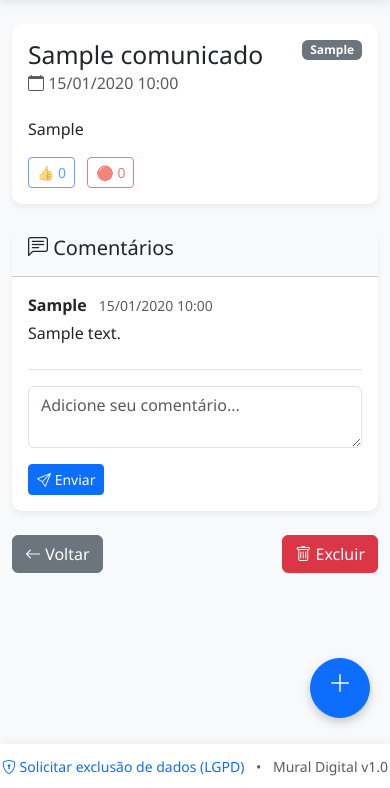
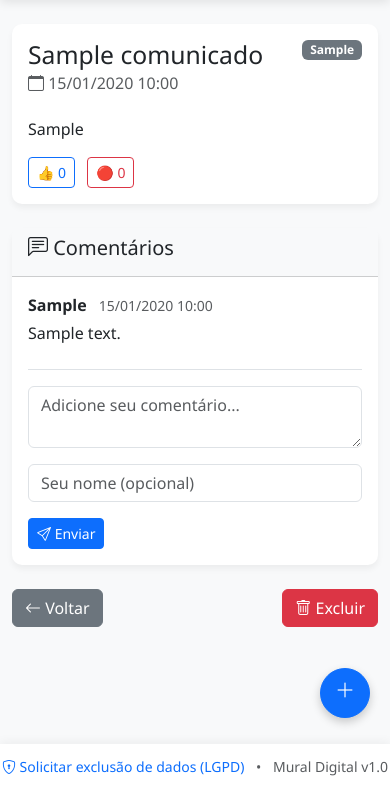
Before and after one commit to mathzus/mural-digital-flask, a Flask app: template mural_digital/templates/comunicado.html in a window 390 px wide. Shown: the part 56-844 px from the top of the page. Run offline with Flask 3, Linux system fonts and the light colour scheme; the template is opened without the code that fills it: values that come from a table or form of the project are taken from there, others are empty; tables that the repository leaves empty hold one stand-in row (values such as "Sample post").

Commit message:
Versão inicial do Mural Digital com todas as correções

```diff
--- a/mural_digital/app.py
+++ b/mural_digital/app.py
@@ -1,5 +1,4 @@
-# app.py
-from flask import Flask, render_template, request, redirect, url_for, flash, session
+from flask import Flask, render_template, request, redirect, url_for, flash, session, jsonify, g
 from flask_sqlalchemy import SQLAlchemy
 from datetime import datetime
 import os
@@ -7,25 +6,31 @@ from cryptography.fernet import Fernet
 from markupsafe import escape
 from sqlalchemy import text
 from sqlalchemy.exc import OperationalError
+import logging
 
 app = Flask(__name__)
 
-# =============================================
-# CONFIGURAÇÕES
-# =============================================
-# Segurança
+# Configurações
 app.config['SECRET_KEY'] = os.environ.get('SECRET_KEY', 'dev-key-local')
 app.config['CHAVE_CRIPTOGRAFIA'] = os.environ.get('CHAVE_CRIPTOGRAFIA', Fernet.generate_key().decode())
+app.config['SQLALCHEMY_DATABASE_URI'] = os.environ.get('DATABASE_URL', '').replace("postgres://", "postgresql://", 1)
+app.config['SQLALCHEMY_TRACK_MODIFICATIONS'] = False
+app.config['SQLALCHEMY_ENGINE_OPTIONS'] = {
+    'pool_pre_ping': True,
+    'pool_recycle': 300,
+    'pool_timeout': 30,
+    'max_overflow': 60,
+    'pool_size': 10
+}
+
+db = SQLAlchemy(app)
 cipher_suite = Fernet(app.config['CHAVE_CRIPTOGRAFIA'].encode())
 
-# Banco de Dados
-app.config['SQLALCHEMY_DATABASE_URI'] = os.environ.get('DATABASE_URL', '').replace("postgres://", "postgresql://", 1)
-app.config['SQLALCHEMY_TRACK_MODIFICATIONS'] = False
-db = SQLAlchemy(app)
+# Configuração de logs
+logging.basicConfig(level=logging.INFO)
+app.logger.setLevel(logging.INFO)
 
-# =============================================
-# MODELOS (TABELAS)
-# =============================================
+# Modelos
 class Reacao(db.Model):
     id = db.Column(db.Integer, primary_key=True)
     tipo = db.Column(db.String(20), nullable=False)
@@ -49,19 +54,17 @@ class Comunicado(db.Model):
     prioridade = db.Column(db.String(20), default='normal')
     categoria = db.Column(db.String(50), default='comunicado')
 
-# =============================================
-# VERIFICAÇÃO DE CONEXÃO COM O BANCO
-# =============================================
+# Funções auxiliares
 def verificar_conexao_banco():
     try:
-        db.session.execute(text("SELECT 1"))
+        with db.engine.connect() as conn:
+            conn.execute(text("SELECT 1"))
         return True
-    except Exception:
+    except Exception as e:
+        app.logger.error(f"Erro na conexão com o banco: {str(e)}")
         return False
 
-# =============================================
-# ROTAS PRINCIPAIS
-# =============================================
+# Rotas
 @app.route('/')
 def index():
     if not verificar_conexao_banco():
@@ -91,7 +94,7 @@ def adicionar_comunicado():
             db.session.commit()
             flash('Comunicado adicionado com sucesso!', 'success')
             return redirect(url_for('index'))
-        except Exception:
+        except Exception as e:
             db.session.rollback()
             flash('Erro ao adicionar comunicado', 'danger')
 
@@ -103,9 +106,21 @@ def ver_comunicado(id):
     comunicado.conteudo = escape(comunicado.conteudo).replace('\n', '<br>')
     return render_template('comunicado.html', comunicado=comunicado)
 
-# =============================================
-# ROTAS DE ENGAJAMENTO
-# =============================================
+@app.route('/deletar/<int:id>', methods=['POST'])
+def deletar_comunicado(id):
+    comunicado = Comunicado.query.get_or_404(id)
+    try:
+        Comentario.query.filter_by(comunicado_id=id).delete()
+        Reacao.query.filter_by(comunicado_id=id).delete()
+        db.session.delete(comunicado)
+        db.session.commit()
+        flash('Comunicado deletado com sucesso!', 'success')
+    except Exception as e:
+        db.session.rollback()
+        flash('Erro ao deletar comunicado', 'danger')
+
+    return redirect(url_for('index'))
+
 @app.route('/reagir/<int:comunicado_id>/<tipo>')
 def reagir(comunicado_id, tipo):
     if tipo not in ['like', 'urgente']:
@@ -141,7 +156,8 @@ def comentar(comunicado_id):
     try:
         novo_comentario = Comentario(
             texto=texto,
-            comunicado_id=comunicado_id
+            comunicado_id=comunicado_id,
+            autor=request.form.get('autor', 'Anônimo')
         )
         db.session.add(novo_comentario)
         db.session.commit()
@@ -150,9 +166,6 @@ def comentar(comunicado_id):
 
     return redirect(url_for('ver_comunicado', id=comunicado_id))
 
-# =============================================
-# ROTAS LGPD
-# =============================================
 @app.route('/termos', methods=['GET', 'POST'])
 def termos():
     if request.method == 'POST':
@@ -161,9 +174,30 @@ def termos():
             return redirect(url_for('index'))
     return render_template('termos.html')
 
-# =============================================
-# INICIALIZAÇÃO
-# =============================================
+@app.route('/solicitar_exclusao', methods=['POST'])
+def solicitar_exclusao():
+    email = request.form.get('email', '').strip()
+    if not email:
+        flash('Por favor, forneça um e-mail válido', 'danger')
+        return redirect(url_for('termos'))
+
+    try:
+        flash('Solicitação de exclusão recebida. Verifique seu e-mail para confirmação.', 'info')
+    except Exception as e:
+        flash('Erro ao processar sua solicitação', 'danger')
+
+    return redirect(url_for('index'))
+
+@app.route('/health')
+def health_check():
+    db_ok = verificar_conexao_banco()
+    status = {
+        'database': 'online' if db_ok else 'offline',
+        'status': 'up' if db_ok else 'down'
+    }
+    return jsonify(status), 200 if db_ok else 500
+
+# Inicialização
 with app.app_context():
     db.create_all()
 
--- a/mural_digital/templates/adicionar.html
+++ b/mural_digital/templates/adicionar.html
@@ -7,6 +7,7 @@
     </div>
     <div class="card-body">
         <form method="POST" novalidate>
+            <input type="hidden" name="csrf_token" value="{{ csrf_token() }}"/>
             <div class="mb-3">
                 <label class="form-label">Título <span class="text-danger">*</span></label>
                 <input type="text" class="form-control" name="titulo"
--- a/mural_digital/templates/base.html
+++ b/mural_digital/templates/base.html
@@ -3,8 +3,8 @@
 <head>
     <meta charset="UTF-8">
     <meta name="viewport" content="width=device-width, initial-scale=1.0">
+    <meta name="csrf-token" content="{{ csrf_token() }}">
     <title>Mural Digital - SA DR</title>
-    <!-- Bootstrap CSS + Ícones -->
     <link href="https://cdn.jsdelivr.net/npm/bootstrap@5.3.0/dist/css/bootstrap.min.css" rel="stylesheet">
     <link rel="stylesheet" href="https://cdn.jsdelivr.net/npm/bootstrap-icons@1.11.1/font/bootstrap-icons.css">
     <style>
@@ -15,7 +15,7 @@
         body {
             background-color: #f8f9fa;
             font-family: 'Segoe UI', Tahoma, Geneva, Verdana, sans-serif;
-            padding-bottom: 80px; /* Ajuste para o botão flutuante + footer */
+            padding-bottom: 80px;
         }
         .navbar-custom {
             background-color: var(--cor-primaria) !important;
@@ -43,7 +43,7 @@
             font-size: 24px;
             box-shadow: 0 4px 10px rgba(0,0,0,0.2);
             position: fixed;
-            bottom: 70px; /* Ajuste para não sobrepor o footer */
+            bottom: 70px;
             right: 20px;
             z-index: 1000;
         }
@@ -69,10 +69,16 @@
             box-shadow: 0 -2px 10px rgba(0,0,0,0.05);
             z-index: 999;
         }
+        @media (max-width: 768px) {
+            .btn-float {
+                width: 50px;
+                height: 50px;
+                font-size: 20px;
+            }
+        }
     </style>
 </head>
 <body>
-    <!-- Barra de navegação -->
     <nav class="navbar navbar-expand-lg navbar-dark navbar-custom">
         <div class="container">
             <a class="navbar-brand fw-bold" href="{{ url_for('index') }}">
@@ -82,16 +88,10 @@
                 <a class="nav-link text-white me-3" href="{{ url_for('adicionar_comunicado') }}">
                     <i class="bi bi-plus-circle"></i> Novo
                 </a>
-                {% if 'dashboard' in url_for.__dict__ %}
-                <a class="nav-link text-white" href="{{ url_for('dashboard') }}">
-                    <i class="bi bi-graph-up"></i> Dashboard
-                </a>
-                {% endif %}
             </div>
         </div>
     </nav>
 
-    <!-- Container principal -->
     <div class="container py-4 mb-5">
         {% with messages = get_flashed_messages(with_categories=true) %}
             {% for category, message in messages %}
@@ -105,12 +105,10 @@
         {% block content %}{% endblock %}
     </div>
 
-    <!-- Botão flutuante para adicionar -->
     <a href="{{ url_for('adicionar_comunicado') }}" class="btn btn-primary btn-float">
         <i class="bi bi-plus-lg"></i>
     </a>
 
-    <!-- Rodapé com link LGPD -->
     <footer class="text-center text-muted">
         <small>
             <a href="#" data-bs-toggle="modal" data-bs-target="#modalLGPD" class="text-decoration-none">
@@ -121,7 +119,6 @@
         </small>
     </footer>
 
-    <!-- Modal LGPD -->
     <div class="modal fade" id="modalLGPD" tabindex="-1">
         <div class="modal-dialog">
             <div class="modal-content">
@@ -131,6 +128,7 @@
                 </div>
                 <div class="modal-body">
                     <form method="POST" action="{{ url_for('solicitar_exclusao') }}">
+                        <input type="hidden" name="csrf_token" value="{{ csrf_token() }}"/>
                         <div class="mb-3">
                             <label class="form-label">Seu e-mail cadastrado</label>
                             <input type="email" class="form-control" name="email" required>
@@ -145,26 +143,18 @@
         </div>
     </div>
 
-    <!-- Bootstrap JS -->
     <script src="https://cdn.jsdelivr.net/npm/bootstrap@5.3.0/dist/js/bootstrap.bundle.min.js"></script>
-
-    <!-- Script para tooltips -->
     <script>
-        // Ativa tooltips
         const tooltipTriggerList = [].slice.call(document.querySelectorAll('[data-bs-toggle="tooltip"]'))
         tooltipTriggerList.map(function (tooltipTriggerEl) {
             return new bootstrap.Tooltip(tooltipTriggerEl)
         })
+
+        window.addEventListener('pageshow', function(event) {
+            if (event.persisted) {
+                window.location.reload();
+            }
+        });
     </script>
-<script>
-// Previne cache de navegador para páginas de comunicado
-if(window.location.pathname.includes('/comunicado/')) {
-    window.addEventListener('pageshow', function(event) {
-        if (event.persisted) {
-            window.location.reload();
-        }
-    });
-}
-</script>
 </body>
 </html>
--- a/mural_digital/templates/comunicado.html
+++ b/mural_digital/templates/comunicado.html
@@ -16,19 +16,17 @@
         </h6>
         <p class="card-text mt-4">{{ comunicado.conteudo|replace('\n', '<br>')|safe }}</p>
 
-        <!-- Seção de Reações -->
         <div class="mt-3">
-            <span class="btn btn-sm btn-outline-primary disabled">
+            <a href="{{ url_for('reagir', comunicado_id=comunicado.id, tipo='like') }}" class="btn btn-sm btn-outline-primary">
                 👍 {{ comunicado.reacoes|selectattr('tipo', 'equalto', 'like')|list|count }}
-            </span>
-            <span class="btn btn-sm btn-outline-danger disabled ms-2">
+            </a>
+            <a href="{{ url_for('reagir', comunicado_id=comunicado.id, tipo='urgente') }}" class="btn btn-sm btn-outline-danger ms-2">
                 🔴 {{ comunicado.reacoes|selectattr('tipo', 'equalto', 'urgente')|list|count }}
-            </span>
+            </a>
         </div>
     </div>
 </div>
 
-<!-- Seção de Comentários -->
 <div class="card mb-4">
     <div class="card-header bg-light">
         <h5><i class="bi bi-chat-left-text"></i> Comentários</h5>
@@ -43,9 +41,14 @@
         {% endfor %}
 
         <form method="POST" action="{{ url_for('comentar', comunicado_id=comunicado.id) }}">
+            <input type="hidden" name="csrf_token" value="{{ csrf_token() }}"/>
             <div class="mb-3">
                 <textarea class="form-control" name="texto" rows="2"
                           placeholder="Adicione seu comentário..." required></textarea>
+            </div>
+            <div class="mb-3">
+                <input type="text" class="form-control" name="autor"
+                       placeholder="Seu nome (opcional)" maxlength="100">
             </div>
             <button type="submit" class="btn btn-primary btn-sm">
                 <i class="bi bi-send"></i> Enviar
@@ -54,16 +57,17 @@
     </div>
 </div>
 
-<!-- Botões de Ação -->
 <div class="d-flex justify-content-between">
     <a href="{{ url_for('index') }}" class="btn btn-secondary">
         <i class="bi bi-arrow-left"></i> Voltar
     </a>
-    <a href="{{ url_for('deletar_comunicado', id=comunicado.id) }}"
-       class="btn btn-danger"
-       onclick="return confirm('Tem certeza que deseja excluir este comunicado?')">
-       <i class="bi bi-trash"></i> Excluir
-    </a>
+    <form method="POST" action="{{ url_for('deletar_comunicado', id=comunicado.id) }}" class="d-inline">
+        <input type="hidden" name="csrf_token" value="{{ csrf_token() }}"/>
+        <button type="submit" class="btn btn-danger"
+                onclick="return confirm('Tem certeza que deseja excluir este comunicado?')">
+            <i class="bi bi-trash"></i> Excluir
+        </button>
+    </form>
 </div>
 {% endif %}
 {% endblock %}
--- a/mural_digital/templates/index.html
+++ b/mural_digital/templates/index.html
@@ -22,7 +22,6 @@
             <div class="card-footer bg-white border-0 pt-0">
                 <div class="d-flex justify-content-between align-items-center">
                     <div>
-                        <!-- Ícones de Engajamento (usando relacionamentos) -->
                         <span class="badge bg-light text-dark me-2">
                             <i class="bi bi-hand-thumbs-up text-primary"></i>
                             {{ comunicado.reacoes|selectattr('tipo', 'equalto', 'like')|list|count }}
@@ -36,11 +35,6 @@
                         <small class="text-muted me-2">
                             <i class="bi bi-clock"></i> {{ comunicado.data_publicacao.strftime('%d/%m/%Y') }}
                         </small>
-                        <a href="{{ url_for('deletar_comunicado', id=comunicado.id) }}"
-                           class="btn btn-sm btn-outline-danger"
-                           onclick="return confirm('Tem certeza?')">
-                           <i class="bi bi-trash"></i>
-                        </a>
                     </div>
                 </div>
             </div>
--- a/mural_digital/templates/termos.html
+++ b/mural_digital/templates/termos.html
@@ -14,6 +14,7 @@
         </ul>
 
         <form method="POST" action="{{ url_for('termos') }}">
+            <input type="hidden" name="csrf_token" value="{{ csrf_token() }}"/>
             <div class="form-check mb-3">
                 <input class="form-check-input" type="checkbox" id="concordo" name="concordo" required>
                 <label class="form-check-label" for="concordo">Li e aceito os termos</label>
```
